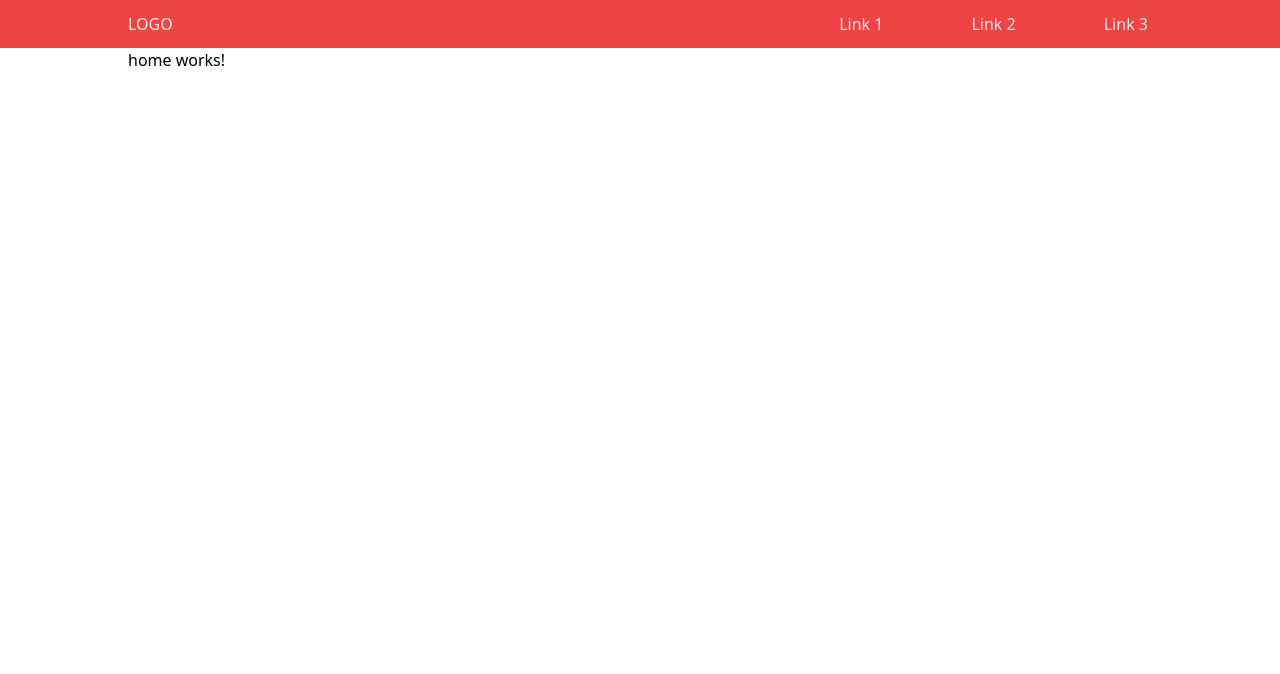
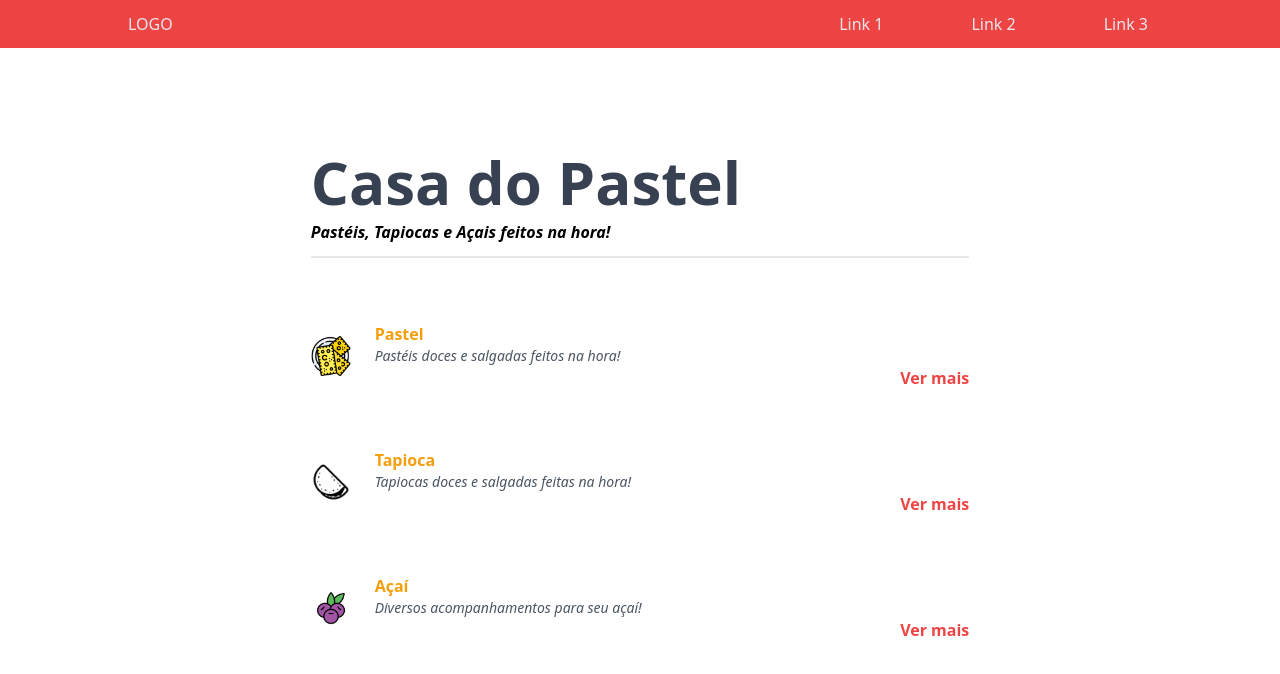
Before and after one commit to victorlabussiere/casa_do_pastel, an Angular app: page / in a window 1280 px wide. Shown: the top 674 px of the page. Built offline with nearby package versions, Linux system fonts and the light colour scheme.

Commit message:
homepage component updated

```diff
--- a/src/app/components/pages/home/home.component.html
+++ b/src/app/components/pages/home/home.component.html
@@ -1 +1,29 @@
-<p>home works!</p>
+<section class="flex-col gap-10">
+  <header class="flex flex-col gap-2 border-b-2 m-3 py-3">
+    <h1 class="font-bold text-6xl text-gray-700">Casa do Pastel</h1>
+    <p class="font-semibold italic">
+      Pastéis, Tapiocas e Açais feitos na hora!
+    </p>
+  </header>
+
+  <ul class="flex flex-col gap-8">
+    <li
+      class="flex gap-6 items-center w-full p-3 border-transparent border-b-2 hover:border-red-500 duration-150"
+      *ngFor="let category of categories; index as i"
+    >
+      <img
+        src="{{ category.img_url }}"
+        class="w-10 h-10"
+        alt="{{ category.description }}"
+      />
+
+      <span class="flex flex-col w-full">
+        <h3 class="font-semibold text-amber-500">{{ category.title }}</h3>
+        <p class="italic text-sm text-gray-600">{{ category.description }}</p>
+        <button class="text-red-500 font-semibold ml-auto hover:swingRight">
+          Ver mais
+        </button>
+      </span>
+    </li>
+  </ul>
+</section>
--- a/src/app/components/pages/home/home.component.ts
+++ b/src/app/components/pages/home/home.component.ts
@@ -1,9 +1,27 @@
-import { Component } from '@angular/core';
+import { Component, OnInit } from '@angular/core';
+import { FunctionsService } from 'src/app/providers/browserFunctions/functions.service';
+import { CategoryService } from 'src/app/providers/categories/category.service';
+import { Category } from 'src/mock/categories';
 
 @Component({
   selector: 'app-home',
   templateUrl: './home.component.html'
 })
-export class HomeComponent {
+export class HomeComponent implements OnInit {
+  categories!: Category[]
+
+  constructor(
+    private categoryServices: CategoryService,
+    private browserFunctions: FunctionsService
+  ) { }
+
+  private getAllCategories() {
+    return this.categoryServices.getAllCategories()
+  }
+
+  ngOnInit(): void {
+    this.getAllCategories()
+      .subscribe(categories => this.categories = categories)
+  }
 
 }
--- a/src/styles.css
+++ b/src/styles.css
@@ -5,11 +5,15 @@
 /*ANGULAR SELECTORS*/
 @layer base {
   app-home {
-    @apply w-full;
+    @apply w-full flex items-start pt-20;
+    height: 88vh;
   }
 }
 
 @layer base {
+  .hideElement {
+    @apply bg-transparent hidden invisible;
+  }
   .swingUp {
     @apply hover:-translate-y-0.5 duration-150;
   }
@@ -30,7 +34,7 @@
     @apply px-32 py-12;
   }
   section {
-    @apply flex justify-between w-full;
+    @apply flex justify-between w-8/12 mx-auto;
   }
 
   h2 {
```
